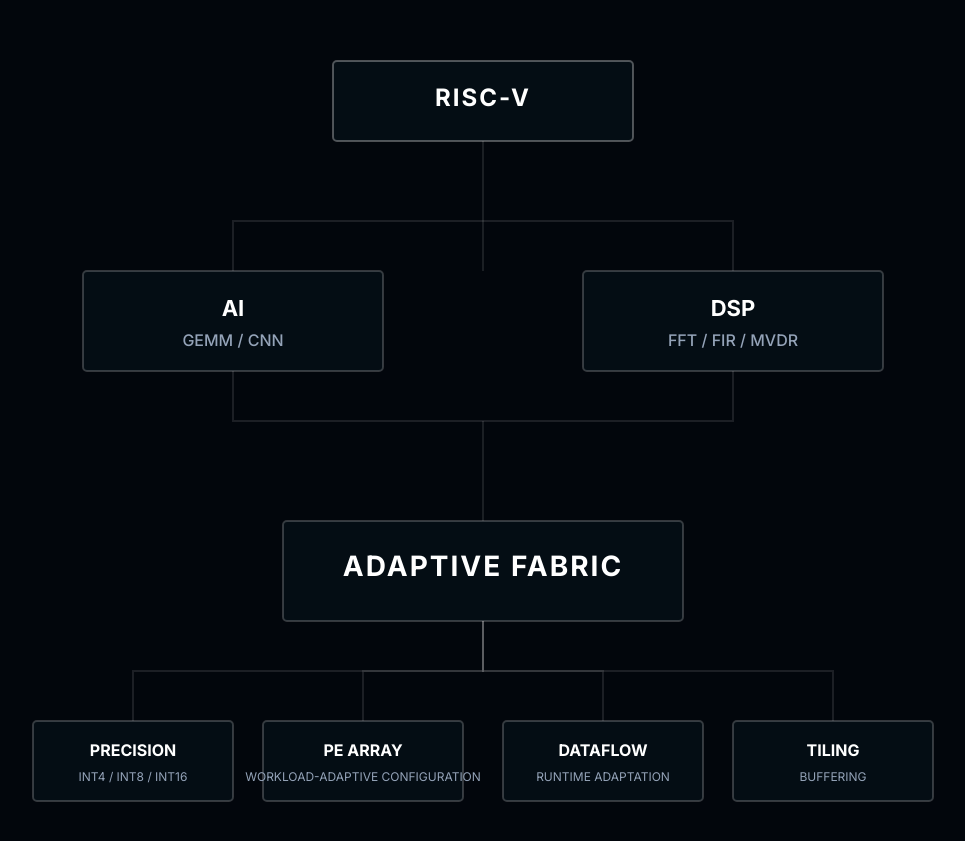
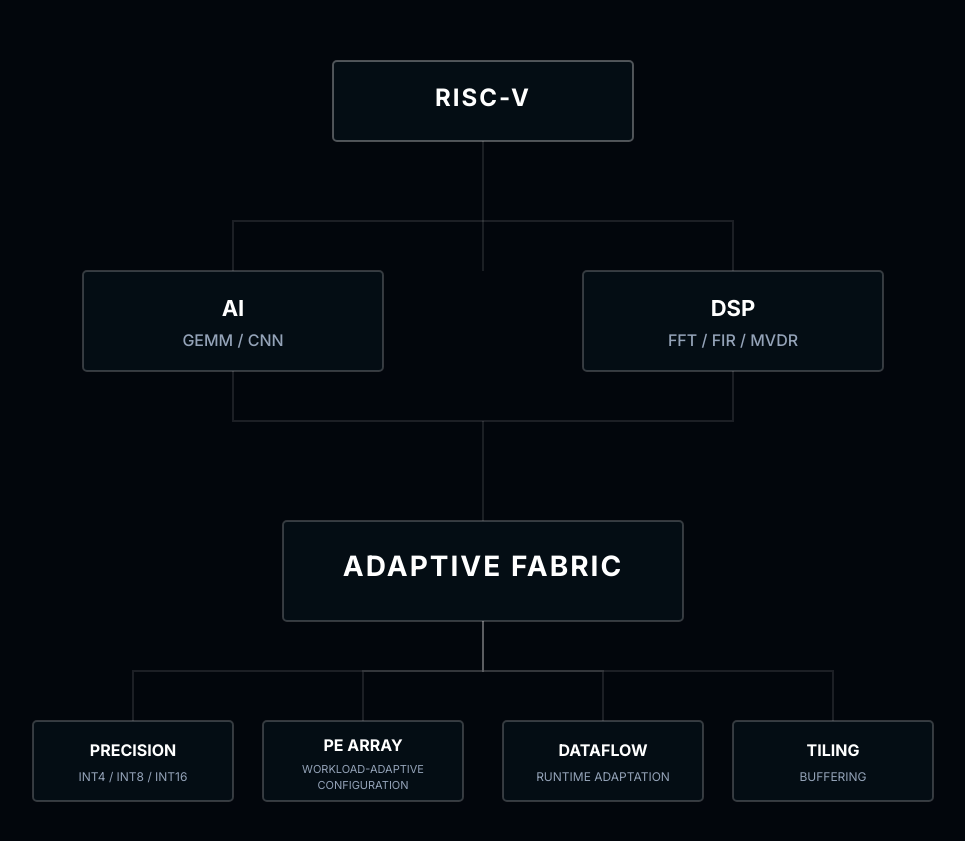
Before and after one commit to UnknownGod2024/MicroMinds, a React (Vite) app: page /projects in a window 1280 px wide. Shown: the part 1289-2130 px from the top of the page, without its empty margins (157-1122 px from the left). Built offline with nearby package versions, Linux system fonts and the light colour scheme.

Commit message:
Fix PE ARRAY SVG text overflow

```diff
--- a/src/components/Projects.tsx
+++ b/src/components/Projects.tsx
@@ -145,8 +145,9 @@ export const Projects = () => {
           <text x="150" y="760" fill="#94A3B8" fontSize="12" textAnchor="middle">INT4 / INT8 / INT16</text>
 
           <rect className="node-param" x="280" y="700" width="200" height="80" rx="4" fill="#040D14" stroke="rgba(255,255,255,0.2)" strokeWidth="2" />
-          <text x="380" y="735" fill="#FFF" fontSize="16" fontWeight="700" textAnchor="middle">PE ARRAY</text>
-          <text x="380" y="760" fill="#94A3B8" fontSize="12" textAnchor="middle">WORKLOAD-ADAPTIVE CONFIGURATION</text>
+          <text x="380" y="730" fill="#FFF" fontSize="16" fontWeight="700" textAnchor="middle">PE ARRAY</text>
+          <text x="380" y="752" fill="#94A3B8" fontSize="11" textAnchor="middle">WORKLOAD-ADAPTIVE</text>
+          <text x="380" y="768" fill="#94A3B8" fontSize="11" textAnchor="middle">CONFIGURATION</text>
 
           <rect className="node-param" x="520" y="700" width="200" height="80" rx="4" fill="#040D14" stroke="rgba(255,255,255,0.2)" strokeWidth="2" />
           <text x="620" y="735" fill="#FFF" fontSize="16" fontWeight="700" textAnchor="middle">DATAFLOW</text>
```
